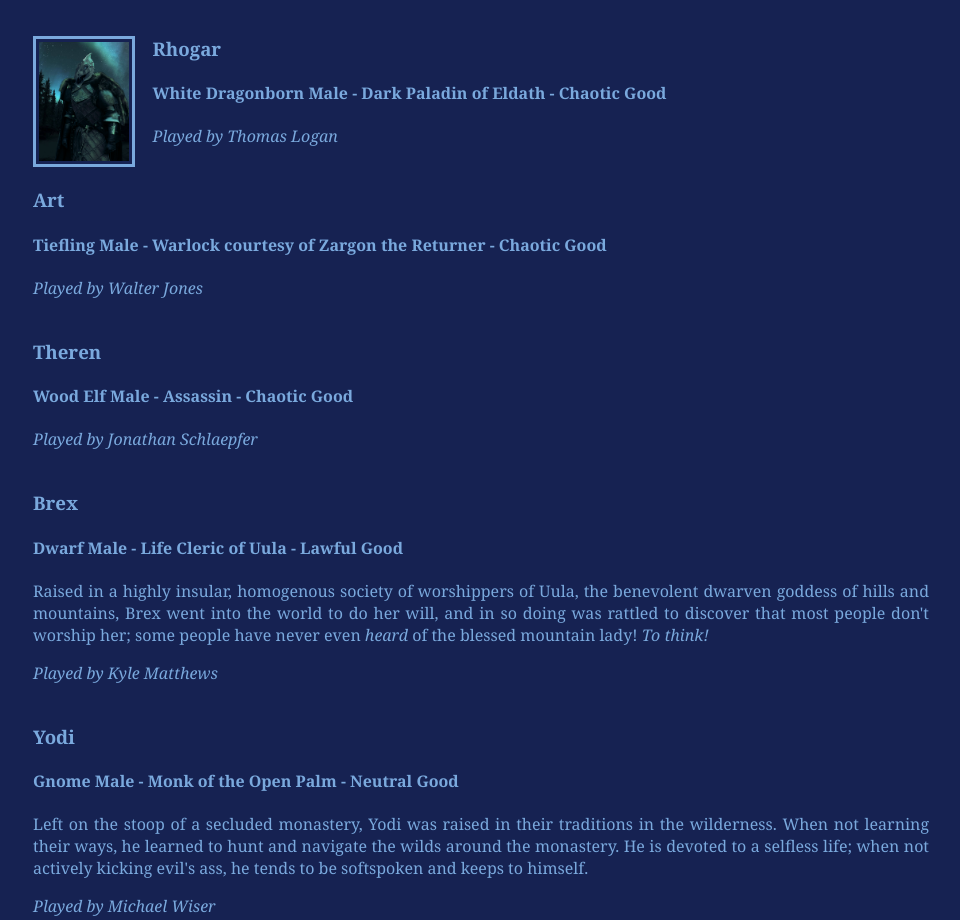
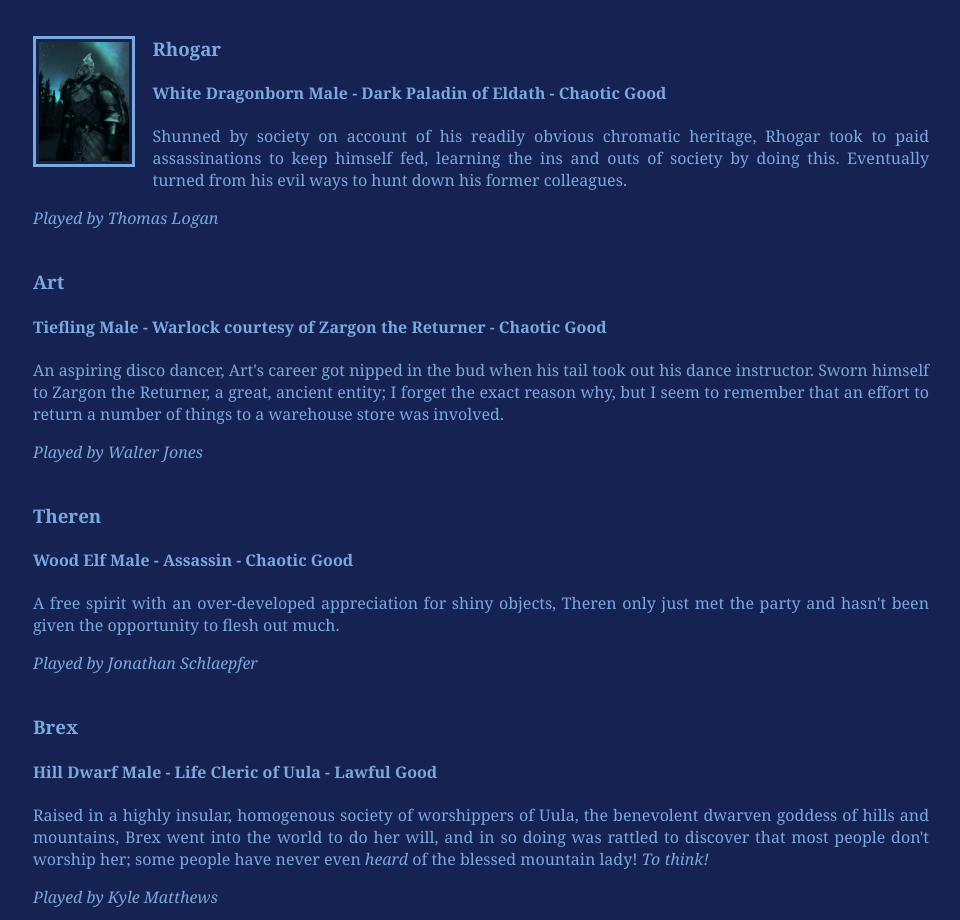
Before and after one commit to AdamFeoras/adamfeoras.github.io, a plain HTML site: page subpages/dnd/characters.html in a window 1280 px wide. Shown: the part 1060-1980 px from the top of the page, without its empty margins (159-1119 px from the left). Drawn offline with Linux system fonts and the light colour scheme.

Commit message:
new character page 1.03

```diff
--- a/subpages/dnd/characters.html
+++ b/subpages/dnd/characters.html
@@ -34,24 +34,24 @@
 				<img src="portraits/rhogar.png" class="portrait"/>
 				<h3>Rhogar</h3>
 				<h4>White Dragonborn Male - Dark Paladin of Eldath - Chaotic Good</h4>
-				<p></p>
+				<p>Shunned by society on account of his readily obvious chromatic heritage, Rhogar took to paid assassinations to keep himself fed, learning the ins and outs of society by doing this. Eventually turned from his evil ways to hunt down his former colleagues.</p>
 				<p class="note">Played by Thomas Logan</p>
 			</div>
 			<div>
 				<h3>Art</h3>
 				<h4>Tiefling Male - Warlock courtesy of Zargon the Returner - Chaotic Good</h4>
-				<p></p>
+				<p>An aspiring disco dancer, Art's career got nipped in the bud when his tail took out his dance instructor. Sworn himself to Zargon the Returner, a great, ancient entity; I forget the exact reason why, but I seem to remember that an effort to return a number of things to a warehouse store was involved.</p>
 				<p class="note">Played by Walter Jones</p>
 			</div>
 			<div>
 				<h3>Theren</h3>
 				<h4>Wood Elf Male - Assassin - Chaotic Good</h4>
-				<p></p>
+				<p>A free spirit with an over-developed appreciation for shiny objects, Theren only just met the party and hasn't been given the opportunity to flesh out much.</p>
 				<p class="note">Played by Jonathan Schlaepfer</p>
 			</div>
 			<div>
 				<h3>Brex</h3>
-				<h4>Dwarf Male - Life Cleric of Uula - Lawful Good</h4>
+				<h4>Hill Dwarf Male - Life Cleric of Uula - Lawful Good</h4>
 				<p>Raised in a highly insular, homogenous society of worshippers of Uula, the benevolent dwarven goddess of hills and mountains, Brex went into the world to do her will, and in so doing was rattled to discover that most people don't worship her; some people have never even <i>heard</i> of the blessed mountain lady! <i>To think!</i></p>
 				<p class="note">Played by Kyle Matthews</p>
 			</div>
```
